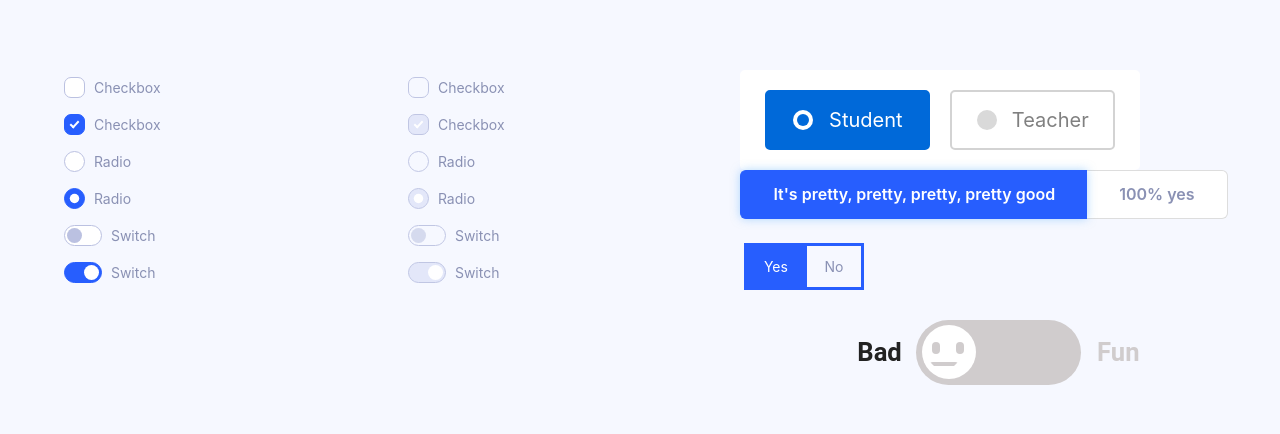
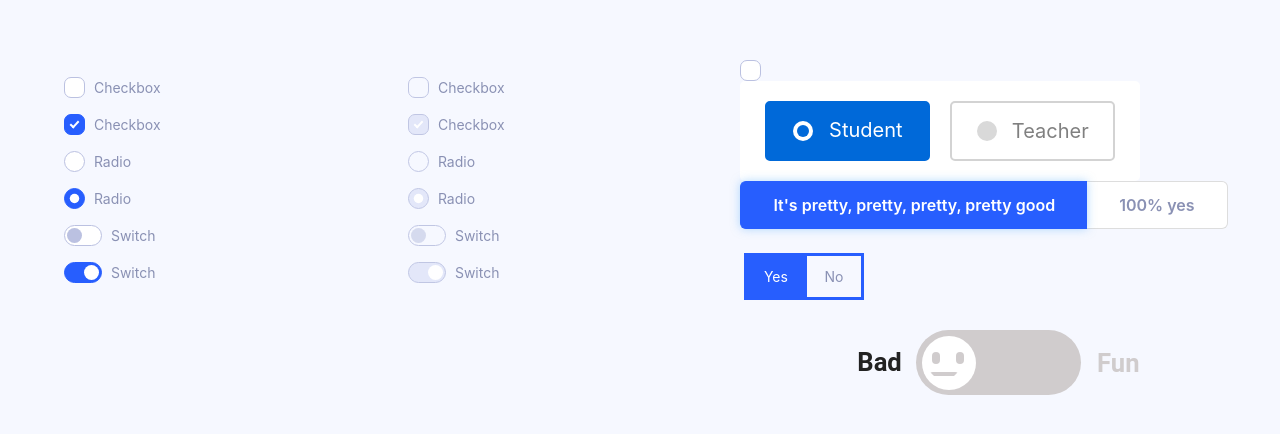
Before and after one commit to LeLouch0Lamperouge/radio-button, a plain HTML site: page index.html in a window 1280 px wide. Shown: the part 228-662 px from the top of the page. Drawn offline with Linux system fonts and the light colour scheme.

Commit message:
Update index.html

```diff
--- a/index.html
+++ b/index.html
@@ -66,6 +66,10 @@
     </div>
 
     <div class="loloch">
+      <div class="Loloch-6">
+        <input type="checkbox" id="Loloch-6">
+        <label for="Loloch-6" class="Loloch-6-button"></label>
+    </div>
         <div class="Loloch-2">
             <input type="radio" name="select" id="option-1" checked>
             <input type="radio" name="select" id="option-2">
@@ -110,6 +114,7 @@
                 </div>
             </div>
         </div>
+
     </div>
 
 
```
